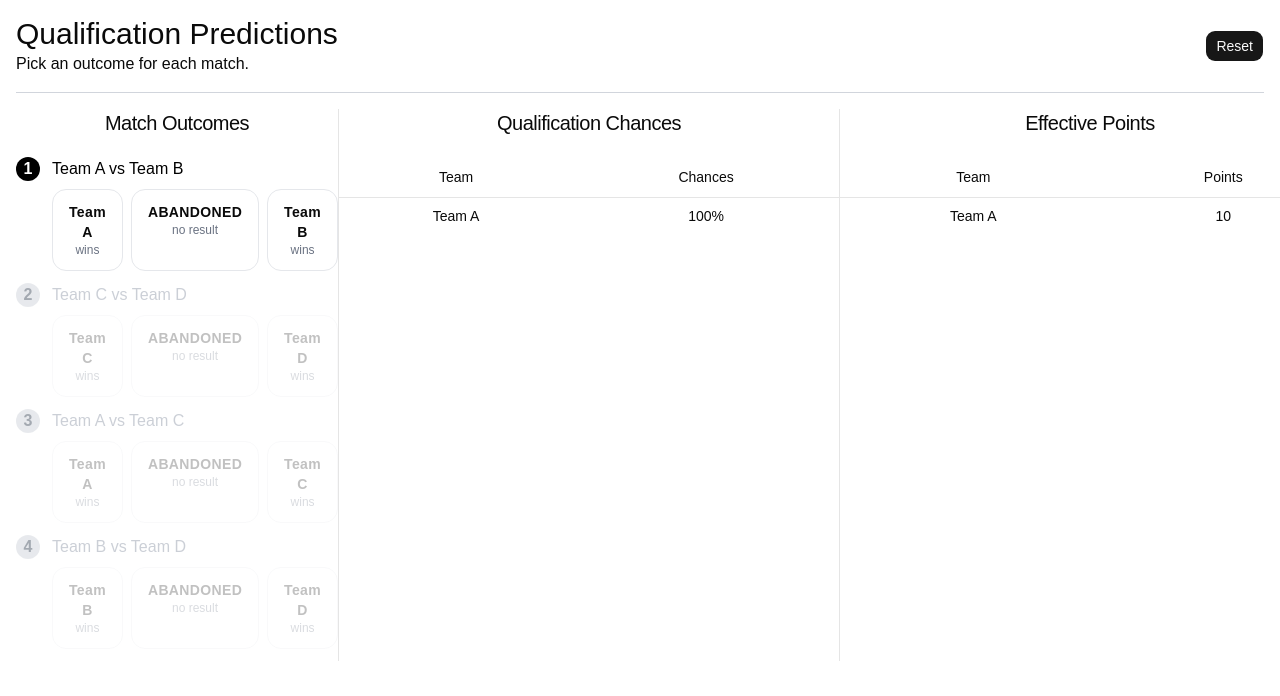
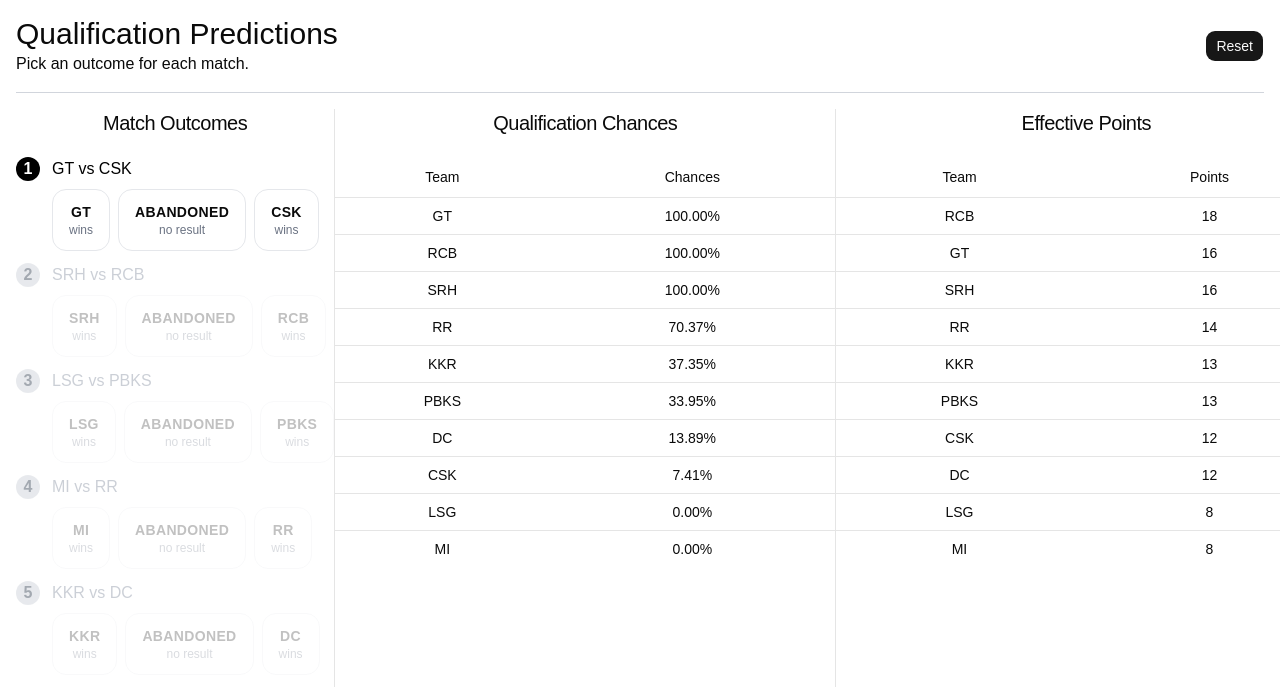
Before and after one commit to kaustavshouvik/statchef, a React (Vite) app in the folder frontend/: page / in a window 1280 px wide. Shown: the top 696 px of the page. Built offline with nearby package versions, Linux system fonts and the light colour scheme.

Commit message:
frontend: add chance calculations

```diff
--- a/frontend/src/App.jsx
+++ b/frontend/src/App.jsx
@@ -1,4 +1,4 @@
-import { useState } from 'react';
+import { useEffect, useState } from 'react';
 import { Button } from '@/components/ui/button';
 import {
   Table,
@@ -9,24 +9,8 @@
   TableRow,
 } from '@/components/ui/table';
 
-const matches = [
-  {
-    team1: 'Team A',
-    team2: 'Team B',
-  },
-  {
-    team1: 'Team C',
-    team2: 'Team D',
-  },
-  {
-    team1: 'Team A',
-    team2: 'Team C',
-  },
-  {
-    team1: 'Team B',
-    team2: 'Team D',
-  },
-];
+import { INITIAL_POINTS, MATCHES, TEAMS } from './ipl';
+import { dfs } from './algorithms';
 
 function MatchOutcomeButton({ team, selected, disabled, onClick }) {
   // const [selected, setSelected] = useState(false);
@@ -81,7 +65,7 @@
 function Match({ index, team1, team2, selectedOutcomes, onOutcomeChange }) {
   const disabled =
     (index > 0 && !selectedOutcomes[index - 1]) ||
-    (index < matches.length - 1 && selectedOutcomes[index + 1]);
+    (index < MATCHES.length - 1 && selectedOutcomes[index + 1]);
 
   const containerClass = disabled
     ? 'opacity-50 pointer-events-none transition-opacity'
@@ -128,13 +112,68 @@
 
 function App() {
   const [selectedOutcomes, setSelectedOutcomes] = useState({});
+  const [qualificationChances, setQualificationChances] = useState({});
+  const [effectivePoints, setEffectivePoints] = useState({});
 
   const onOutcomeChange = (matchIndex, outcome) => {
-    setSelectedOutcomes({
+    const newOutcomes = {
       ...selectedOutcomes,
-      [matchIndex]: outcome,
-    });
+      [matchIndex]: selectedOutcomes[matchIndex] === outcome ? null : outcome,
+    };
+
+    const newPoints = { ...INITIAL_POINTS };
+    for (let i = 0; i < MATCHES.length; i++) {
+      const outcome = newOutcomes[i];
+      if (outcome) {
+        const { team1, team2 } = MATCHES[i];
+
+        if (outcome === team1) {
+          newPoints[team1] += 2;
+        } else if (outcome === team2) {
+          newPoints[team2] += 2;
+        } else {
+          newPoints[team1] += 1;
+          newPoints[team2] += 1;
+        }
+      }
+    }
+
+    const res = dfs(Math.max(...Object.keys(newOutcomes).map(Number)) + 1, newPoints);
+
+    const chances = {};
+    for (const team of Object.values(TEAMS)) {
+      const chance = res.probs[team] / res.total;
+      chances[team] = chance;
+    }
+
+    setSelectedOutcomes(newOutcomes);
+    setQualificationChances(
+      Object.fromEntries(Object.entries(chances).sort((a, b) => b[1] - a[1])),
+    );
+    setEffectivePoints(Object.fromEntries(Object.entries(newPoints).sort((a, b) => b[1] - a[1])));
   };
+
+  const initialize = () => {
+    const res = dfs(0, INITIAL_POINTS);
+
+    const chances = {};
+    for (const team of Object.values(TEAMS)) {
+      const chance = res.probs[team] / res.total;
+      chances[team] = chance;
+    }
+
+    setQualificationChances(
+      Object.fromEntries(Object.entries(chances).sort((a, b) => b[1] - a[1])),
+    );
+    setEffectivePoints(
+      Object.fromEntries(Object.entries(INITIAL_POINTS).sort((a, b) => b[1] - a[1])),
+    );
+  };
+
+  useEffect(() => {
+    // eslint-disable-next-line react-hooks/set-state-in-effect
+    initialize();
+  }, []);
 
   return (
     <div className="m-4">
@@ -143,7 +182,14 @@
           <h2 className="text-3xl">Qualification Predictions</h2>
           <h4>Pick an outcome for each match.</h4>
         </div>
-        <Button onClick={() => setSelectedOutcomes({})}>Reset</Button>
+        <Button
+          onClick={() => {
+            setSelectedOutcomes({});
+            initialize();
+          }}
+        >
+          Reset
+        </Button>
       </div>
 
       <hr className="my-4 border-t border-gray-300" />
@@ -152,7 +198,7 @@
         <div>
           <h2 className="mb-5 text-center text-xl tracking-tight">Match Outcomes</h2>
 
-          {matches.map((match, index) => (
+          {MATCHES.map((match, index) => (
             <Match
               key={index}
               index={index}
@@ -176,10 +222,12 @@
               </TableHeader>
 
               <TableBody>
-                <TableRow>
-                  <TableCell className="text-center">Team A</TableCell>
-                  <TableCell className="text-center">100%</TableCell>
-                </TableRow>
+                {Object.entries(qualificationChances).map(([team, chance]) => (
+                  <TableRow key={team}>
+                    <TableCell className="text-center">{team}</TableCell>
+                    <TableCell className="text-center">{(chance * 100).toFixed(2)}%</TableCell>
+                  </TableRow>
+                ))}
               </TableBody>
             </Table>
           </div>
@@ -197,10 +245,12 @@
               </TableHeader>
 
               <TableBody>
-                <TableRow>
-                  <TableCell className="text-center">Team A</TableCell>
-                  <TableCell className="text-center">10</TableCell>
-                </TableRow>
+                {Object.entries(effectivePoints).map(([team, points]) => (
+                  <TableRow key={team}>
+                    <TableCell className="text-center">{team}</TableCell>
+                    <TableCell className="text-center">{points}</TableCell>
+                  </TableRow>
+                ))}
               </TableBody>
             </Table>
           </div>
--- /dev/null
+++ b/frontend/src/algorithms.js
@@ -0,0 +1,81 @@
+import { MATCHES, TEAMS } from './ipl';
+
+const WIN_POINTS = 2;
+const DRAW_POINTS = 1;
+
+const getProbability = (points, maxTeams) => {
+  const teamPoints = Object.entries(points).sort((a, b) => b[1] - a[1]);
+
+  const res = {};
+  for (const team in points) {
+    res[team] = 0;
+  }
+
+  let i = 0;
+  const n = teamPoints.length;
+  while (i < n) {
+    const currentPoint = teamPoints[i][1];
+    let teams = [];
+
+    while (i < n && teamPoints[i][1] === currentPoint) {
+      teams.push(teamPoints[i][0]);
+      i++;
+    }
+
+    const teamProb = i <= maxTeams ? 1 : 1.0 / teams.length;
+    for (const team of teams) {
+      res[team] += teamProb;
+    }
+
+    if (i > maxTeams) {
+      break;
+    }
+  }
+
+  return res;
+};
+
+export const dfs = (at, points) => {
+  if (at === MATCHES.length) {
+    const teamProbs = getProbability(points, 4);
+
+    return {
+      total: 1,
+      probs: teamProbs,
+    };
+
+    // return;
+  }
+
+  const res = {
+    total: 0,
+    probs: {},
+  };
+
+  const match = MATCHES[at];
+  const { team1, team2 } = match;
+
+  // Team 1 wins
+  points[team1] += WIN_POINTS;
+  const res1 = dfs(at + 1, points);
+  points[team1] -= WIN_POINTS;
+
+  // Team 2 wins
+  points[team2] += WIN_POINTS;
+  const res2 = dfs(at + 1, points);
+  points[team2] -= WIN_POINTS;
+
+  // Draw
+  points[team1] += DRAW_POINTS;
+  points[team2] += DRAW_POINTS;
+  const res3 = dfs(at + 1, points);
+  points[team1] -= DRAW_POINTS;
+  points[team2] -= DRAW_POINTS;
+
+  res.total = res1.total + res2.total + res3.total;
+  for (const team of Object.values(TEAMS)) {
+    res.probs[team] = (res1.probs[team] || 0) + (res2.probs[team] || 0) + (res3.probs[team] || 0);
+  }
+
+  return res;
+};
--- /dev/null
+++ b/frontend/src/ipl.js
@@ -0,0 +1,50 @@
+const TEAMS = {
+  CSK: 'CSK',
+  DC: 'DC',
+  GT: 'GT',
+  KKR: 'KKR',
+  LSG: 'LSG',
+  MI: 'MI',
+  PBKS: 'PBKS',
+  RCB: 'RCB',
+  RR: 'RR',
+  SRH: 'SRH',
+};
+
+const INITIAL_POINTS = {
+  [TEAMS.CSK]: 12,
+  [TEAMS.DC]: 12,
+  [TEAMS.GT]: 16,
+  [TEAMS.KKR]: 13,
+  [TEAMS.LSG]: 8,
+  [TEAMS.MI]: 8,
+  [TEAMS.PBKS]: 13,
+  [TEAMS.RCB]: 18,
+  [TEAMS.RR]: 14,
+  [TEAMS.SRH]: 16,
+};
+
+const MATCHES = [
+  {
+    team1: TEAMS.GT,
+    team2: TEAMS.CSK,
+  },
+  {
+    team1: TEAMS.SRH,
+    team2: TEAMS.RCB,
+  },
+  {
+    team1: TEAMS.LSG,
+    team2: TEAMS.PBKS,
+  },
+  {
+    team1: TEAMS.MI,
+    team2: TEAMS.RR,
+  },
+  {
+    team1: TEAMS.KKR,
+    team2: TEAMS.DC,
+  },
+];
+
+export { TEAMS, INITIAL_POINTS, MATCHES };
```
